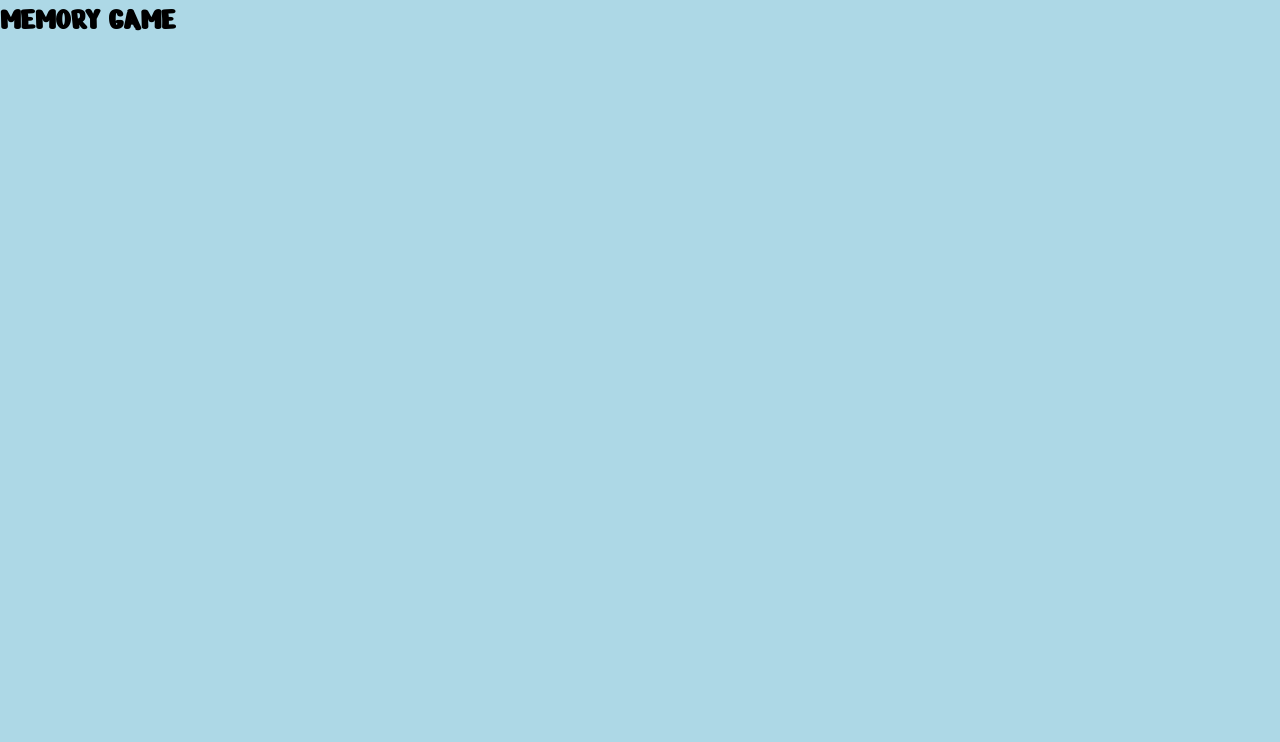
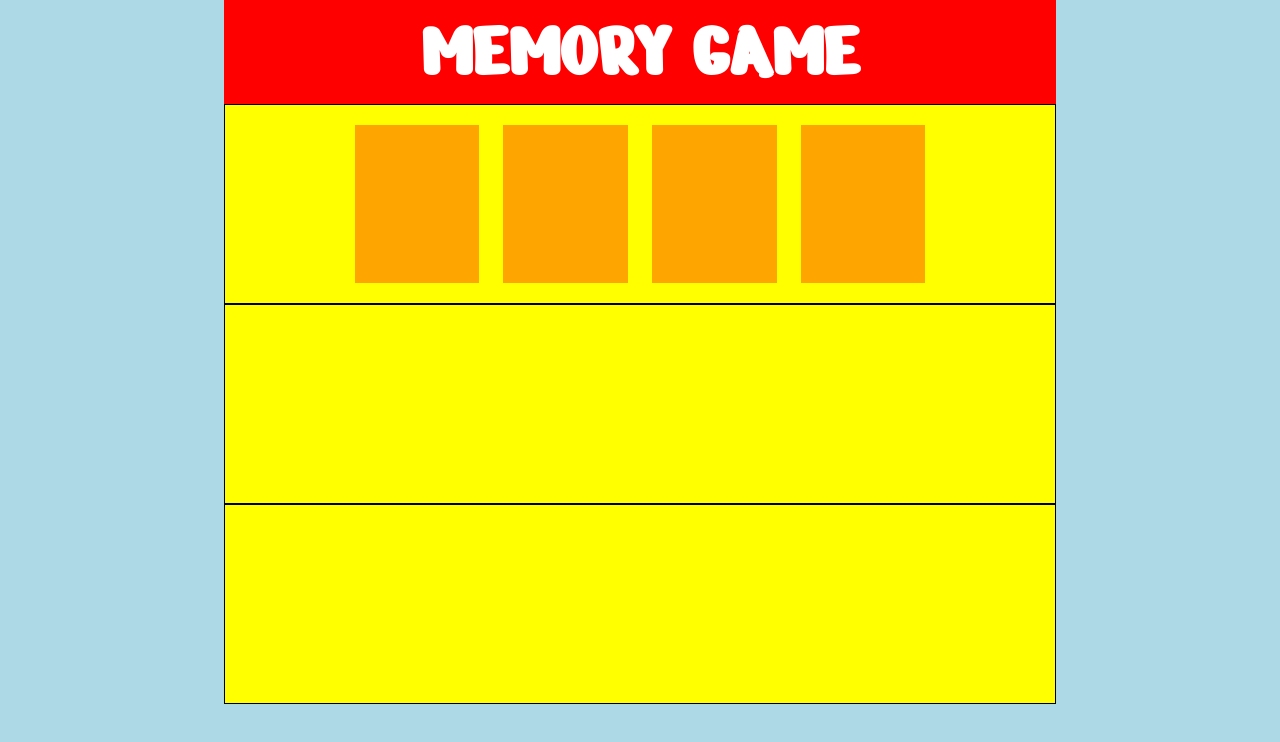
Before and after one commit to endritmorina94/html-css-memory, a plain HTML site: page index.html in a window 1280 px wide. Drawn offline with Linux system fonts and the light colour scheme.

Commit message:
Ho creato il layout provvisorio

```diff
--- a/css/style.css
+++ b/css/style.css
@@ -9,7 +9,56 @@
 /* Common */
 body{
   font-family: 'Nerko One', Helvetica, sans-serif;
-  height: 100vh;
+  height: 100%;
   background-color: lightblue;
 }
+
+.main-container{
+  width: 65%;
+  margin: auto;
+  text-align: center;
+  /* TEST */
+  background-color: purple;
+}
 /* Fine Common */
+
+/* Header */
+header{
+  height: 13%;
+  background-color: red;
+}
+header h1{
+  font-size: 80px;
+  color: white;
+  line-height: 13vh;
+}
+/* Fine Header */
+
+/* Contenitore delle carte */
+.card-container{
+
+  height: 600px;
+  width: 100%;
+  background-color: green;
+}
+
+.row{
+  width: 100%;
+  height: 200px;
+  background-color: yellow;
+  border: 1px solid black;
+}
+
+.card{
+  display: inline-block;
+  width: 15%;
+  height: 80%;
+  background-color: orange;
+  margin: 20px 20px 20px 0;
+}
+
+.card:last-child{
+  margin-right: 0;
+}
+
+/* Fine contenitore delle carte */
--- a/index.html
+++ b/index.html
@@ -24,9 +24,30 @@
 
         <!-- Prima riga -->
         <div class="row">
+          <div class="card">
+            <img src="" alt="">
+            <div class="card-name"></div>
+          </div>
+          <div class="card">
+            <img src="" alt="">
+            <div class="card-name"></div>
+          </div>
+          <div class="card">
+            <img src="" alt="">
+            <div class="card-name"></div>
+          </div>
+          <div class="card">
+            <img src="" alt="">
+            <div class="card-name"></div>
+          </div>
+        </div>
+        <!-- Fine prima riga -->
+        <div class="row">
 
         </div>
-        <!-- Fine prima riga -->
+        <div class="row">
+
+        </div>
 
       </div>
       <!-- Fine contenitore delle carte -->
```
